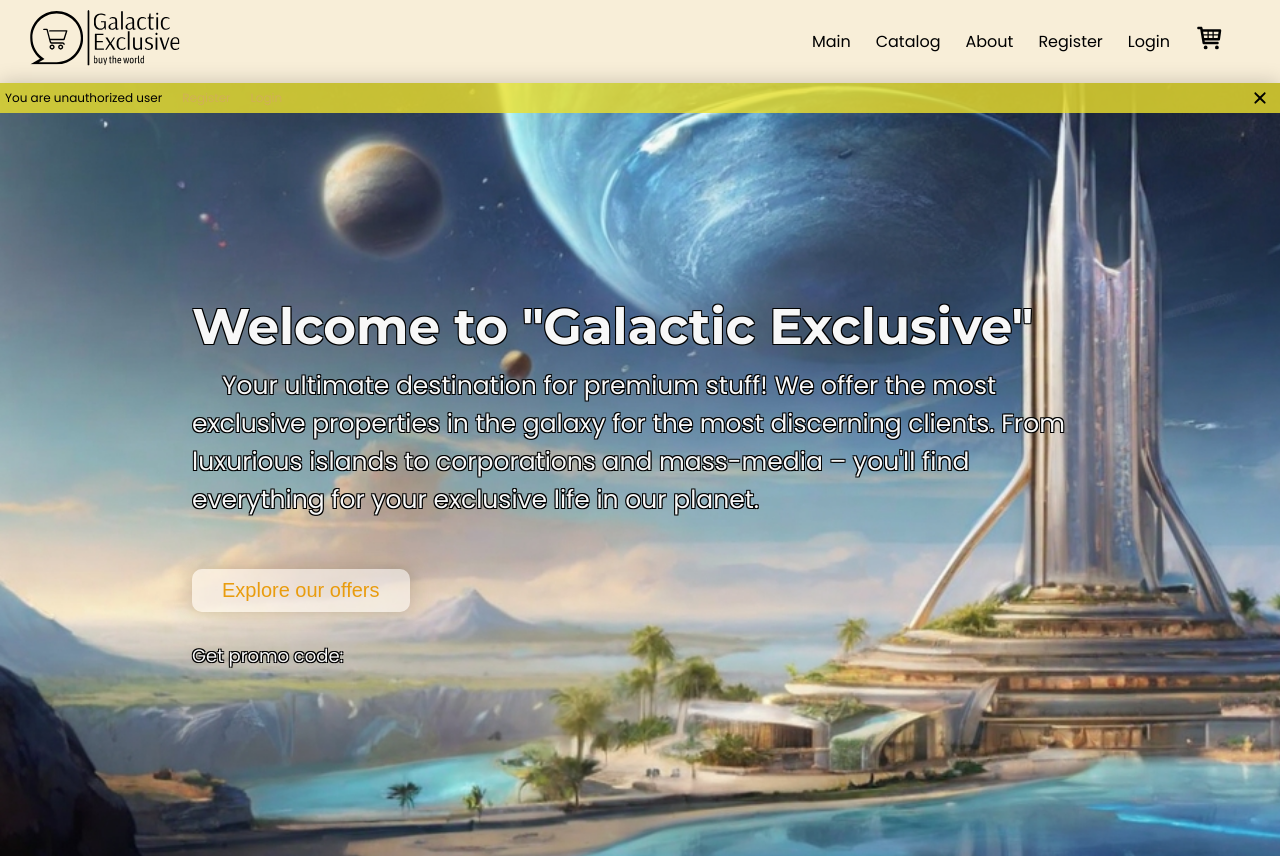
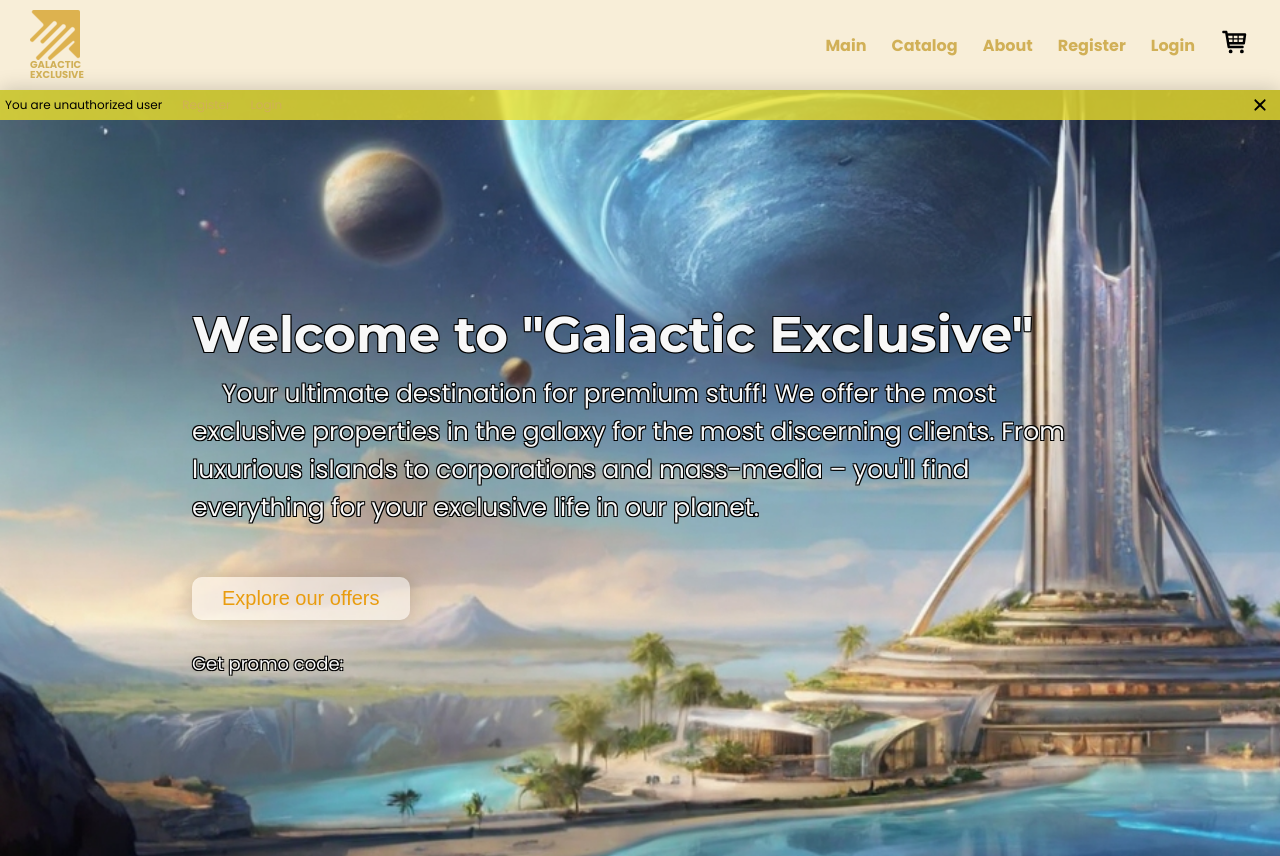
Before and after one commit to peregreenus/DEVS-eCommerce-App, a React app: page / in a window 1280 px wide. Shown: the top 856 px of the page. Built offline with nearby package versions, Linux system fonts and the light colour scheme; no server answers.

Commit message:
refactor: header styles

```diff
--- a/src/view/components/common/header/header.module.css
+++ b/src/view/components/common/header/header.module.css
@@ -5,10 +5,32 @@
   display: flex;
   justify-content: space-between;
   font-size: 1.6rem;
+  z-index: 2000;
+  a {
+    display: flex;
+    flex-direction: column;
+    text-decoration: none;
+    color: var(--primary-text-color);
+    font-weight: bold;
+  }
   .logo {
-    width: 15rem;
+    width: 5rem;
     object-fit: cover;
-    z-index: 2000;
+    position: relative;
+    /* z-index: 2000; */
     transition: 0.4s all ease-in;
   }
+  p {
+    font-size: 1rem;
+    padding: 0;
+    margin: 0;
+    line-height: 1;
+  }
 }
+
+@media (max-width: 500px) {
+  .header {
+    padding-left: 2rem;
+    padding-right: 2rem;
+  }
+}
--- a/src/view/components/common/header/header.tsx
+++ b/src/view/components/common/header/header.tsx
@@ -4,14 +4,17 @@ import Navbar from '../navbar/navbar';
 import NologinMessage from '../NologinMessage/NologinMessage';
 import * as classes from './header.module.css';
 import { MainProps } from '../../../../data/types/main-props';
-import LogoSVG from '../../../../assets/icon/galactic-exclusive.svg';
+import Logo from '../../../../assets/img/project-logo.png';
 
 function Header({ state, setState }: MainProps) {
   return (
     <>
       <header className={classes.header}>
         <Link to="/">
-          <img src={LogoSVG} alt="rs school Logo" className={classes.logo} />
+          <img src={Logo} alt="Logo" className={classes.logo} />
+          <p>
+            GALACTIC <br /> EXCLUSIVE
+          </p>
         </Link>
         <Navbar state={state} setState={setState} />
       </header>
--- a/src/view/components/common/navbar/navbar.module.css
+++ b/src/view/components/common/navbar/navbar.module.css
@@ -1,6 +1,6 @@
 .navbar {
   display: flex;
-  justify-content: space-between;
+  /* justify-content: space-between; */
   align-items: center;
 }
 
@@ -8,18 +8,16 @@
   display: flex;
   flex-direction: row;
   align-items: center;
-  a {
+  color: var(--primary-text-color);
+  a:not(a:last-child) {
     margin-right: 25px;
     text-decoration: none;
-    color: black;
-    transition: 0.4s all ease-in;
+    transition: 0.7s all ease;
   }
-  a img:hover {
-    width: 3.5rem;
-  }
-
-  a:hover {
-    color: rgb(83, 139, 126);
+  @media (hover: hover) {
+    a:hover {
+      color: var(--link-hover-color);
+    }
   }
 }
 
@@ -39,7 +37,7 @@
 .burgerBar {
   width: 25px;
   height: 3px;
-  background-color: black;
+  background-color: var(--primary-text-color);
   margin: 4px 0;
   transition: 0.4s;
 }
@@ -50,27 +48,32 @@
 }
 
 @media (max-width: 768px) {
+  body:has(.menu.show) {
+    overflow: hidden;
+  }
+
   .menu {
     display: flex;
     flex-direction: column;
     align-items: center;
+    gap: 10px;
     font-size: 2rem;
     width: 100%;
-    background-color: white;
+    background-color: var(--default-bg-color);
     position: absolute;
-    top: 6.5rem;
-    left: 0;
+    top: 6rem;
+    left: -100%;
+    margin-top: 2.2rem;
     padding: 10px 0 25px 0;
     max-height: 0;
     overflow: hidden;
     opacity: 0;
     border: none;
-    z-index: 600;
     transition:
       max-height 0.4s ease-in-out,
       opacity 0.4s ease-in-out;
     a {
-      margin: 10px 0;
+      margin-right: 0 !important;
     }
 
     a:last-child {
@@ -82,6 +85,8 @@
   .menu.show {
     max-height: 600px;
     opacity: 1;
+    z-index: 600;
+    left: 0;
   }
 
   .burger {
@@ -95,7 +100,7 @@
     height: 100vh;
     top: 10rem;
     left: 0;
-    background: rgba(128, 128, 128, 0.3);
+    background: rgba(143, 139, 135, 0.459);
     z-index: 500;
   }
 }
```
Also changed, not shown: src/assets/icon/shopping-cart.svg, src/assets/img/project-logo.png (added).
